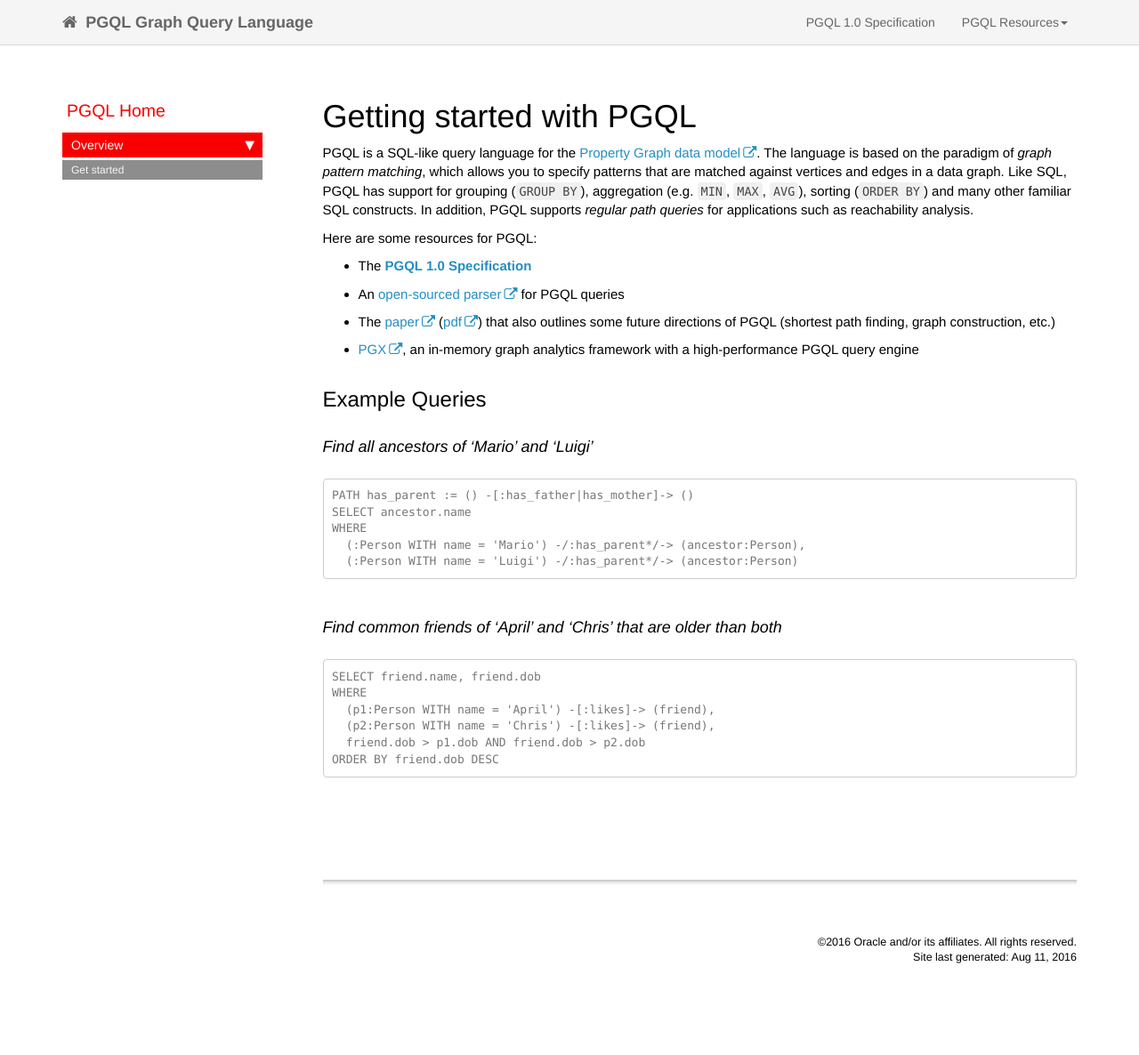
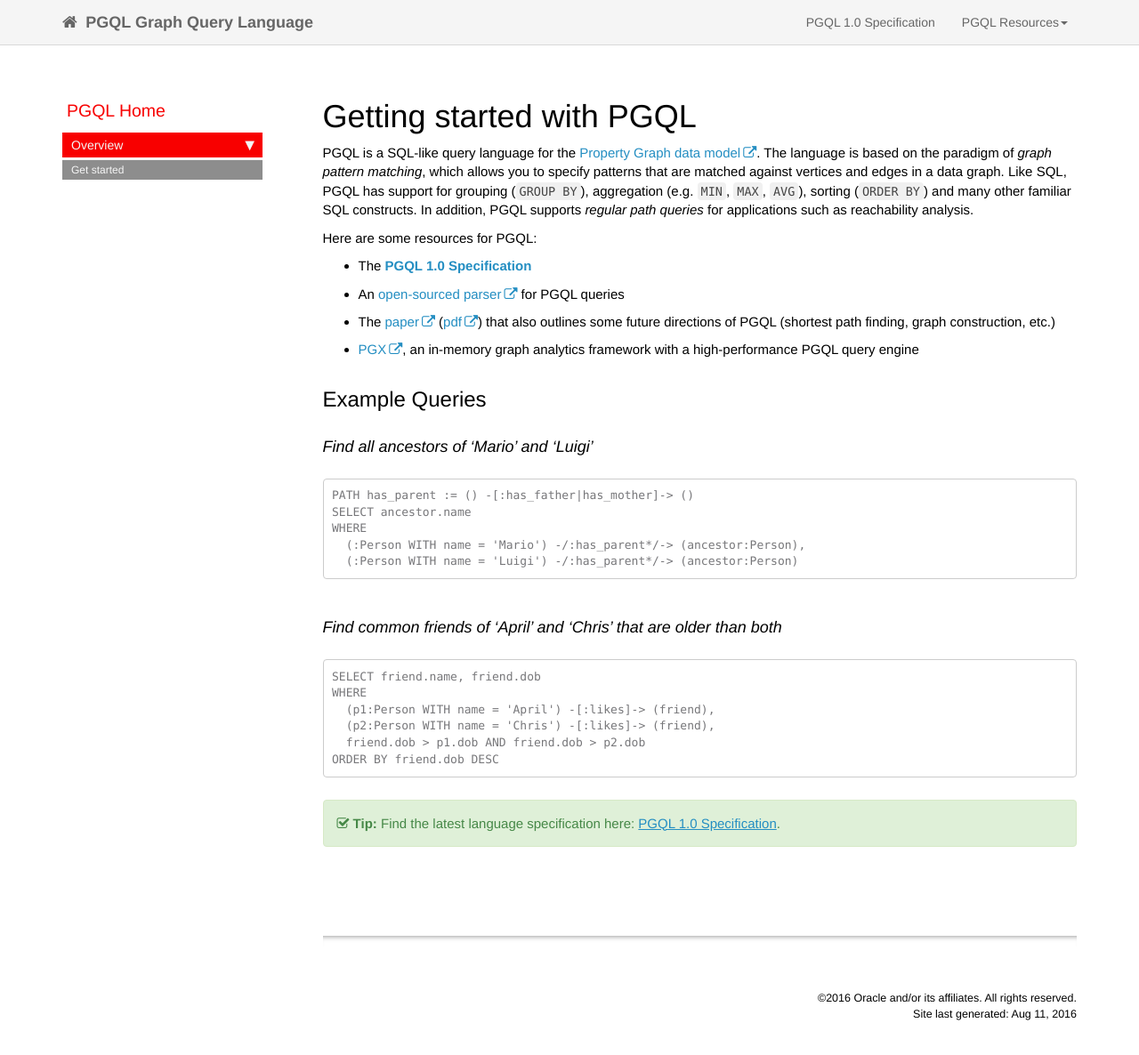
Before and after one commit to oracle/pgql-lang, a Jekyll site: the page built from index.md, in a window 1280 px wide and 1200 px high. Shown: the top 1186 px of the window at 89% size. Built offline with Jekyll 4.4.1, drawn with Linux system fonts in a browser that asks for light colours; nearby versions of some CDN libraries; comment, search, counter and statistics services are not loaded.

Commit message:
make language spec more visible

````diff
--- a/index.md
+++ b/index.md
@@ -41,3 +41,5 @@
   friend.dob > p1.dob AND friend.dob > p2.dob
 ORDER BY friend.dob DESC
 ```
+
+{% include tip.html content="Find the latest language specification here: [PGQL 1.0 Specification](pgql-1.0-specification.html)." %}
````
